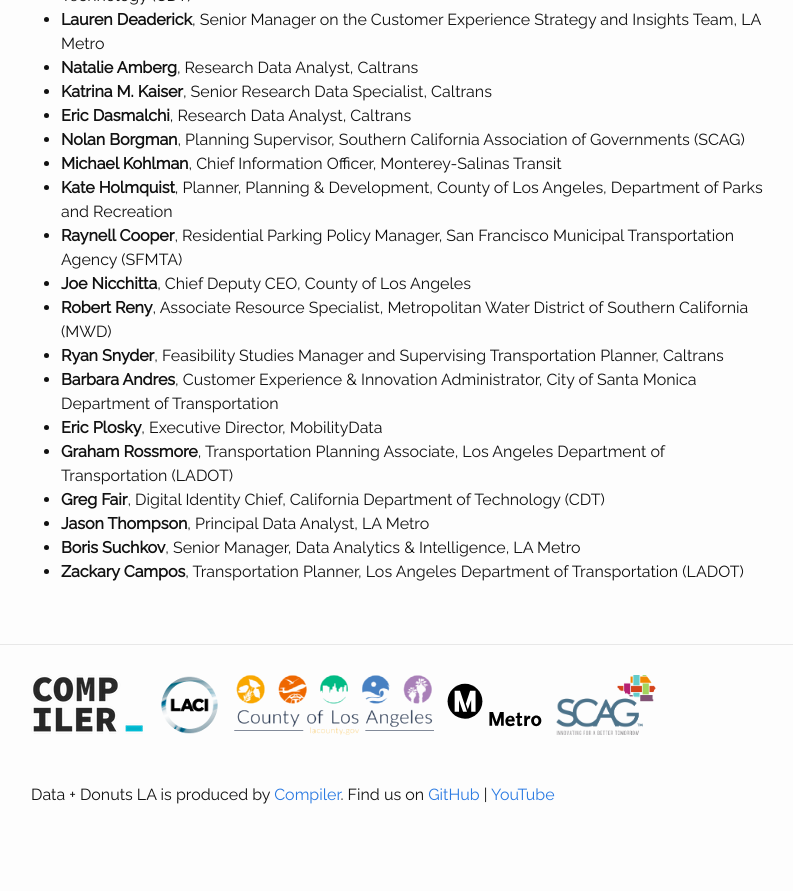
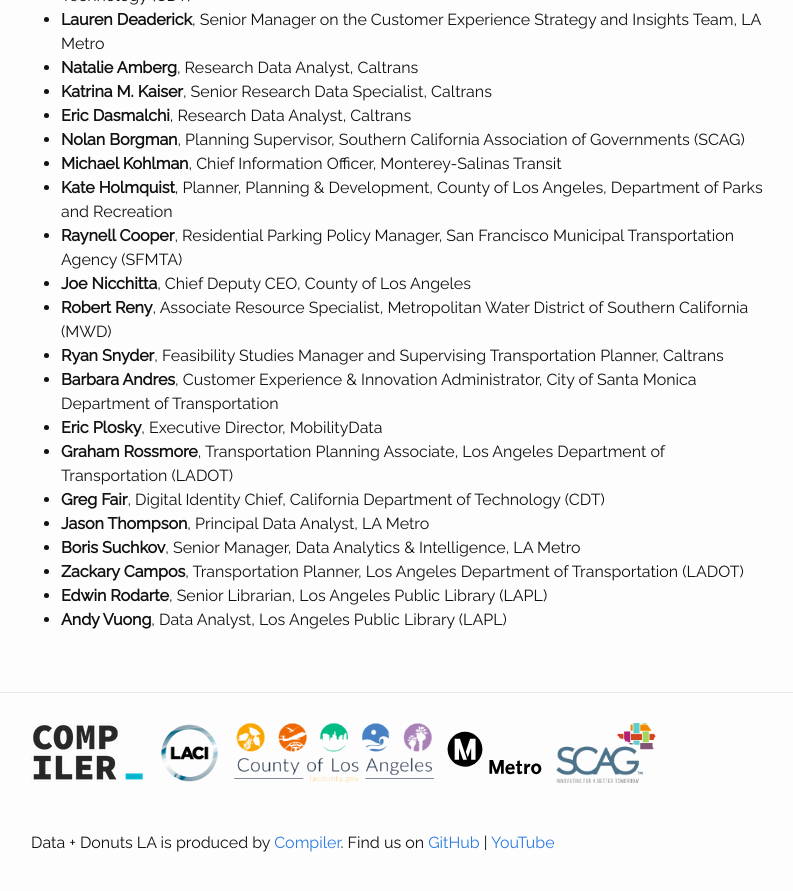
Before and after one commit to compilerla/data-donuts, a Jekyll site: the page built from src/about.md, in a window 1280 px wide and 900 px high, scrolled down 2889 px. Shown: the top 891 px of the window, without its empty margins (239-1032 px from the left). Built offline with Jekyll 4.4.1, drawn with Linux system fonts in a browser that asks for light colours; before the commit the page ends 3741 px from its top, so only the background shows below that.

Commit message:
add speaker to speaker list

```diff
--- a/src/_data/speakers.yml
+++ b/src/_data/speakers.yml
@@ -402,3 +402,15 @@
   photo: "../images/zackary-campos.jpeg"
   title: "Transportation Planner"
   org: "Los Angeles Department of Transportation (LADOT)"
+
+Edwin Rodarte:
+  name: "Edwin Rodarte"
+  photo: "../images/edwin-rodarte.jpg"
+  title: "Senior Librarian"
+  org: "Los Angeles Public Library (LAPL)"
+
+Andy Vuong:
+  name: "Andy Vuong"
+  photo: "../images/andy-vuong.jpg"
+  title: "Data Analyst"
+  org: "Los Angeles Public Library (LAPL)"
```
